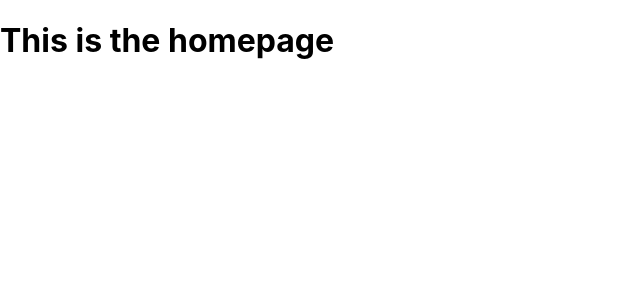
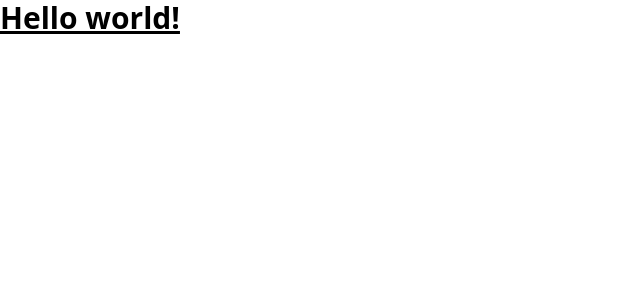
Before and after one commit to CMU-17-356/dronuts2022-group-5, a React (Create React App) app in the folder frontend/: page / in a window 1280 px wide. Shown: the top 300 px of the page, without its empty margins (0-640 px from the left). Built offline with nearby package versions, Linux system fonts and the light colour scheme.

Commit message:
feat: add tailwindcss

```diff
--- a/frontend/package.json
+++ b/frontend/package.json
@@ -45,12 +45,15 @@
     "@types/react-dom": "^17.0.11",
     "@typescript-eslint/eslint-plugin": "^5.11.0",
     "@typescript-eslint/parser": "^5.11.0",
+    "autoprefixer": "^10.4.2",
     "css-loader": "^6.6.0",
     "eslint": "^8.8.0",
     "eslint-plugin-react": "^7.28.0",
     "html-webpack-plugin": "^5.5.0",
     "jest": "^27.5.1",
     "mini-css-extract-plugin": "^2.5.3",
+    "postcss": "^8.4.6",
+    "tailwindcss": "^3.0.22",
     "ts-loader": "^9.2.6",
     "typescript": "^4.5.5",
     "webpack": "^5.68.0",
--- a/frontend/src/pages/App.tsx
+++ b/frontend/src/pages/App.tsx
@@ -1,4 +1,3 @@
-import '../styles/App.css';
 import {BrowserRouter, Route, Routes} from 'react-router-dom';
 import {Menu} from "./Menu";
 import {HomePage} from "./HomePage";
--- a/frontend/src/pages/HomePage.tsx
+++ b/frontend/src/pages/HomePage.tsx
@@ -2,5 +2,7 @@ import * as React from "react";
 import {Link} from "react-router-dom";
 
 export const HomePage: React.FC = () => {
-    return <h1>This is the homepage</h1>
+    return (<h1 className="text-3xl font-bold underline">
+        Hello world!
+    </h1>)
 }
--- a/frontend/src/styles/App.css
+++ /dev/null
@@ -1,38 +0,0 @@
-.App {
-  text-align: center;
-}
-
-.App-logo {
-  height: 40vmin;
-  pointer-events: none;
-}
-
-@media (prefers-reduced-motion: no-preference) {
-  .App-logo {
-    animation: App-logo-spin infinite 20s linear;
-  }
-}
-
-.App-header {
-  background-color: #282c34;
-  min-height: 100vh;
-  display: flex;
-  flex-direction: column;
-  align-items: center;
-  justify-content: center;
-  font-size: calc(10px + 2vmin);
-  color: white;
-}
-
-.App-link {
-  color: #61dafb;
-}
-
-@keyframes App-logo-spin {
-  from {
-    transform: rotate(0deg);
-  }
-  to {
-    transform: rotate(360deg);
-  }
-}
--- a/frontend/src/styles/index.css
+++ b/frontend/src/styles/index.css
@@ -1,13 +1,3 @@
-body {
-  margin: 0;
-  font-family: -apple-system, BlinkMacSystemFont, 'Segoe UI', 'Roboto', 'Oxygen',
-    'Ubuntu', 'Cantarell', 'Fira Sans', 'Droid Sans', 'Helvetica Neue',
-    sans-serif;
-  -webkit-font-smoothing: antialiased;
-  -moz-osx-font-smoothing: grayscale;
-}
-
-code {
-  font-family: source-code-pro, Menlo, Monaco, Consolas, 'Courier New',
-    monospace;
-}
+@tailwind base;
+@tailwind components;
+@tailwind utilities;
--- /dev/null
+++ b/frontend/tailwind.config.js
@@ -0,0 +1,11 @@
+module.exports = {
+    purge: ['./src/**/*.{js,jsx,ts,tsx}', './public/index.html'],
+    darkMode: false, // or 'media' or 'class'
+    theme: {
+        extend: {},
+    },
+    variants: {
+        extend: {},
+    },
+    plugins: [],
+}
```
Also changed, not shown: 1 other file (tests, documents, lock files or other folders).
